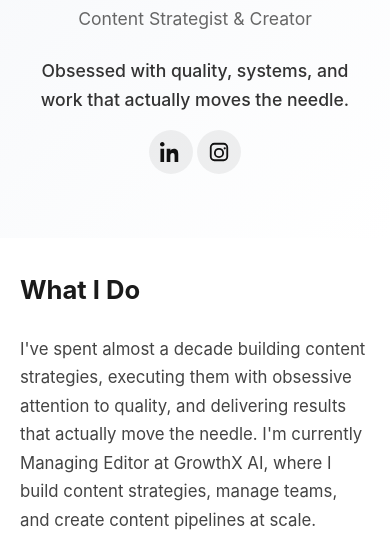
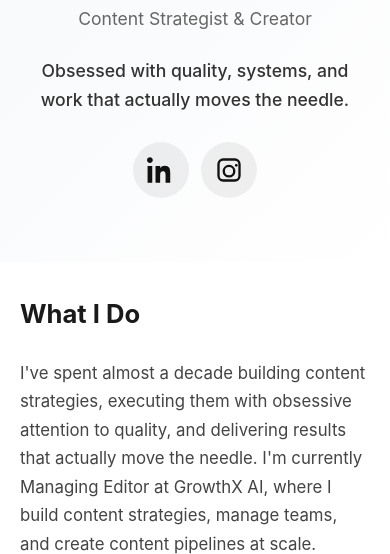
Before and after one commit to sydneygo/sydneyonthego.github.io, a plain HTML site: page index.html in a window 390 px wide. Shown: the part 377-931 px from the top of the page. Drawn offline with Linux system fonts and the light colour scheme.

Commit message:
Add styles for social icons and footer buttons

```diff
--- a/styles.css
+++ b/styles.css
@@ -130,6 +130,7 @@ nav {
     margin-bottom: 2rem;
 }
 
+/* (legacy hero text links, safe to keep) */
 .hero-links {
     display: flex;
     gap: 1.5rem;
@@ -345,6 +346,57 @@ footer {
     text-align: center;
 }
 
+/* ---------- Social Icons (Base) ---------- */
+/* rows */
+.social-icons,
+.footer-links {
+    display: flex;
+    gap: 14px;
+    flex-wrap: wrap;
+    align-items: center;
+    justify-content: center;
+    margin-top: 12px;
+}
+
+/* buttons */
+.icon-btn {
+    display: inline-flex;
+    width: 48px;       /* desktop/tablet size */
+    height: 48px;
+    border-radius: 9999px;
+    align-items: center;
+    justify-content: center;
+    background: rgba(0,0,0,0.06);
+    text-decoration: none;
+    transition: transform 120ms ease, background 120ms ease;
+    outline-offset: 4px;
+}
+
+.icon-btn svg {
+    width: 24px;
+    height: 24px;
+    fill: currentColor;
+    color: #111;
+}
+
+.icon-btn:hover,
+.icon-btn:focus-visible {
+    background: rgba(0,0,0,0.12);
+    transform: translateY(-1px);
+}
+
+/* footer variant (dark bg) */
+footer .icon-btn {
+    background: rgba(255,255,255,0.12);
+}
+footer .icon-btn:hover,
+footer .icon-btn:focus-visible {
+    background: rgba(255,255,255,0.2);
+}
+footer .icon-btn svg {
+    color: #fff;
+}
+
 /* Blog Page Styles */
 .blog-header {
     padding: 3rem 0 2rem;
@@ -527,38 +579,8 @@ footer {
         gap: 1rem;
     }
 
-    .social-icons, .footer-links { gap: 10px; }
-    .icon-btn { width: 40px; height: 40px; }
-    .icon-btn svg { width: 20px; height: 20px; }
-
     .hero h1 {
         font-size: 2rem;
-    }
-
-    .icon-btn {
-        display: inline-flex;
-        width: 44px;
-        height: 44px;
-        border-radius: 9999px;
-        align-items: center;
-        justify-content: center;
-        background: rgba(0,0,0,0.06);
-        text-decoration: none;
-        transition: transform 120ms ease, background 120ms ease;
-        outline-offset: 4px;
-    }
-
-    .icon-btn svg {
-        width: 22px;
-        height: 22px;
-        fill: currentColor;
-        color: #111;
-    }
-
-    .icon-btn:hover,
-    .icon-btn:focus-visible {
-        background: rgba(0,0,0,0.12);
-        transform: translateY(-1px);
     }
 
     .profile-photo {
@@ -575,6 +597,11 @@ footer {
     .testimonials-grid {
         grid-template-columns: 1fr;
     }
+
+    /* Social icons: larger tap targets on phones */
+    .social-icons, .footer-links { gap: 12px; }
+    .icon-btn { width: 56px; height: 56px; }
+    .icon-btn svg { width: 28px; height: 28px; }
 }
 
 @media (max-width: 480px) {
```
